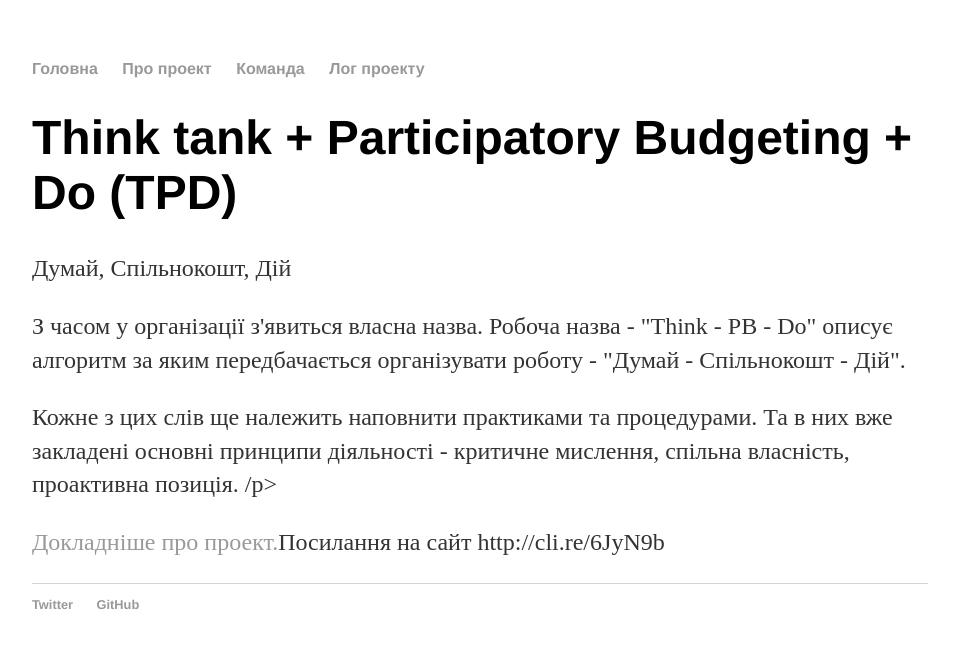
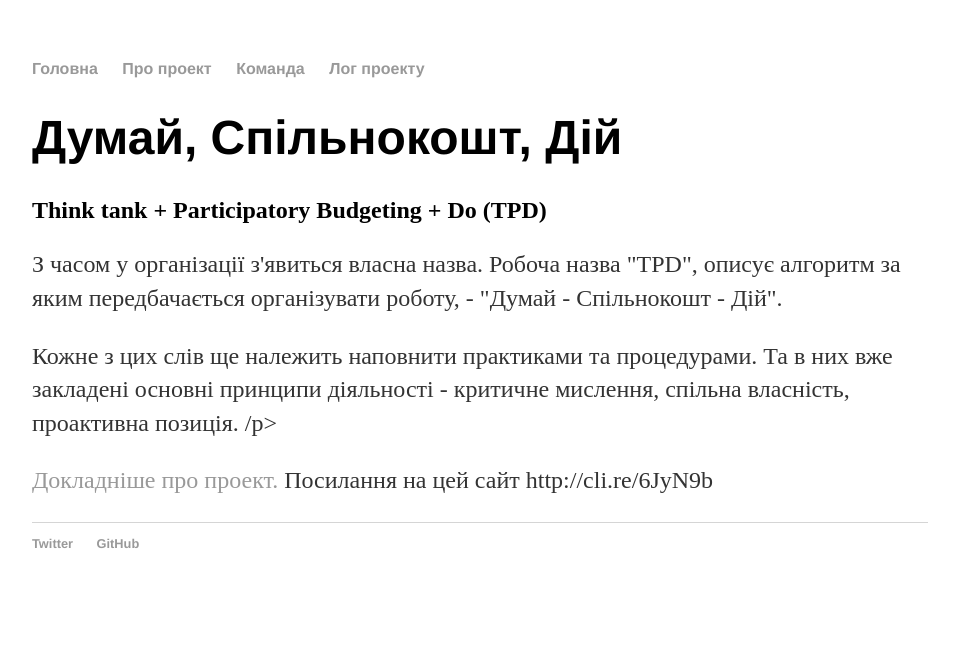
Before and after one commit to eduard-k/TPD, a Jekyll site: the page built from index.html, in a window 1280 px wide. Shown: the top 648 px of the page, without its empty margins (160-1119 px from the left). Built offline with Jekyll 4.4.1, drawn with Linux system fonts in a browser that asks for light colours.

Commit message:
Update index.html
исправлены ссылки

```diff
--- a/index.html
+++ b/index.html
@@ -3,11 +3,11 @@
 title: Думай, Спільнокошт, Дій (TPD)
 ---
 <div class="blurb">
-	<h1>Think tank + Participatory Budgeting + Do (TPD)</h1>
-	<p>Думай, Спільнокошт, Дій</p>
-	<p>З часом у організації з'явиться власна назва. Робоча назва - "Think - PB - Do" описує алгоритм за яким передбачається організувати роботу - "Думай - Спільнокошт - Дій".
+	<h1>Думай, Спільнокошт, Дій</h1>
+	<h2>Think tank + Participatory Budgeting + Do (TPD)</h2>
+	<p>З часом у організації з'явиться власна назва. Робоча назва "TPD", описує алгоритм за яким передбачається організувати роботу, - "Думай - Спільнокошт - Дій".
 </p>
 	<p>Кожне з цих слів ще належить наповнити практиками та процедурами. Та в них вже закладені основні принципи діяльності - критичне мислення, спільна власність, проактивна позиція.
 /p>
-	<p><a href="/about">Докладніше про проект.</a>Посилання на сайт http://cli.re/6JyN9b</p>
+	<p><a href="{{ site.baseurl }}/about">Докладніше про проект.</a> Посилання на цей сайт http://cli.re/6JyN9b</p>
 </div><!-- /.blurb -->
```
